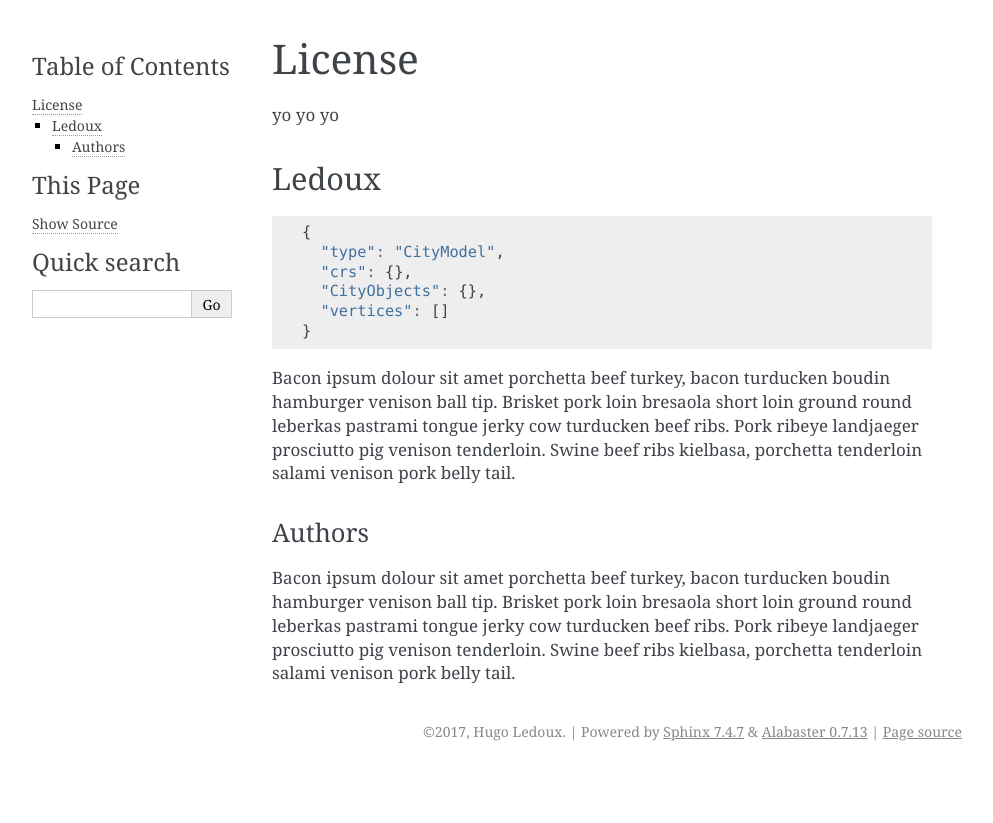
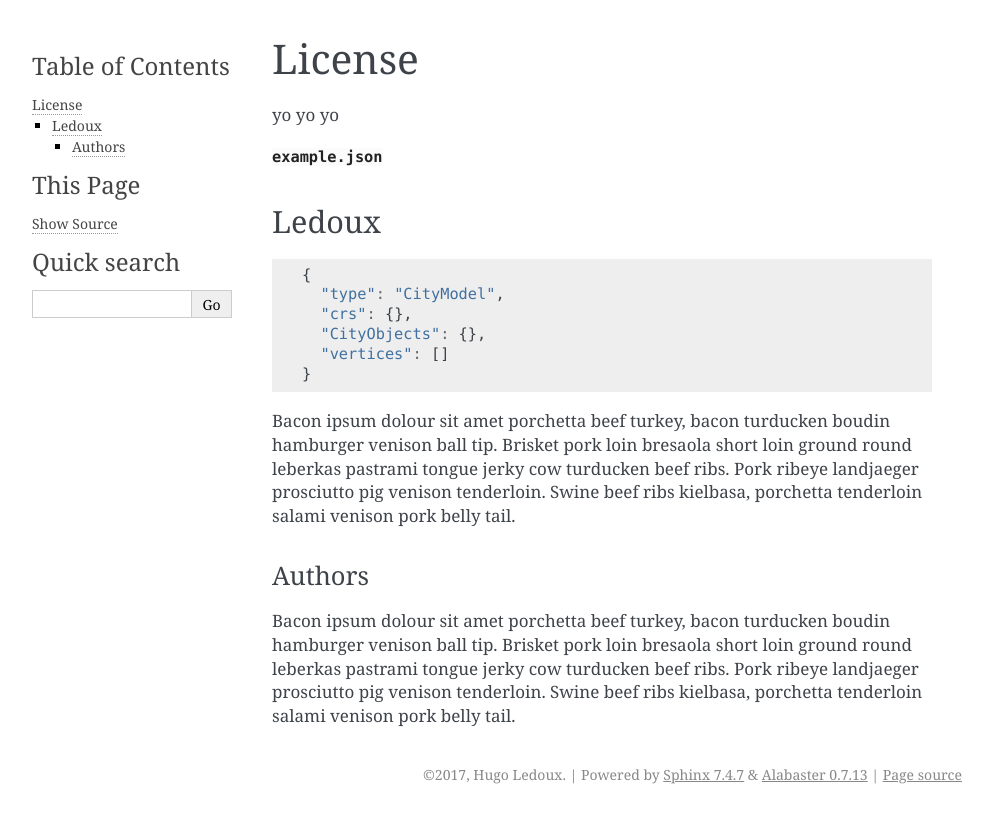
Before and after one commit to hugoledoux/sphinxtest, a Sphinx documentation site: the page built from docs/license.rst, in a window 1280 px wide. Shown: the top 823 px of the page, without its empty margins (148-1141 px from the left). Built offline with Sphinx 7.4.7, drawn with Linux system fonts in a browser that asks for light colours.

Commit message:
blabla bla

```diff
--- a/docs/license.rst
+++ b/docs/license.rst
@@ -3,6 +3,8 @@ License
 =======
 
 yo yo yo
+
+:download:`example.json <../stuff/example.json>`
 
 ------
 Ledoux
```
Also changed, not shown: 1 other file.
